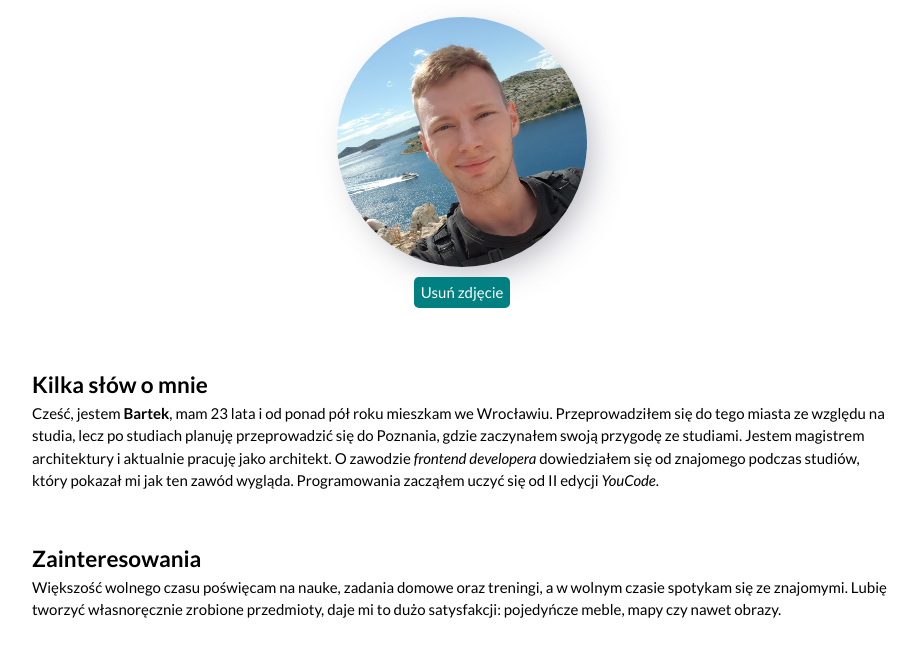
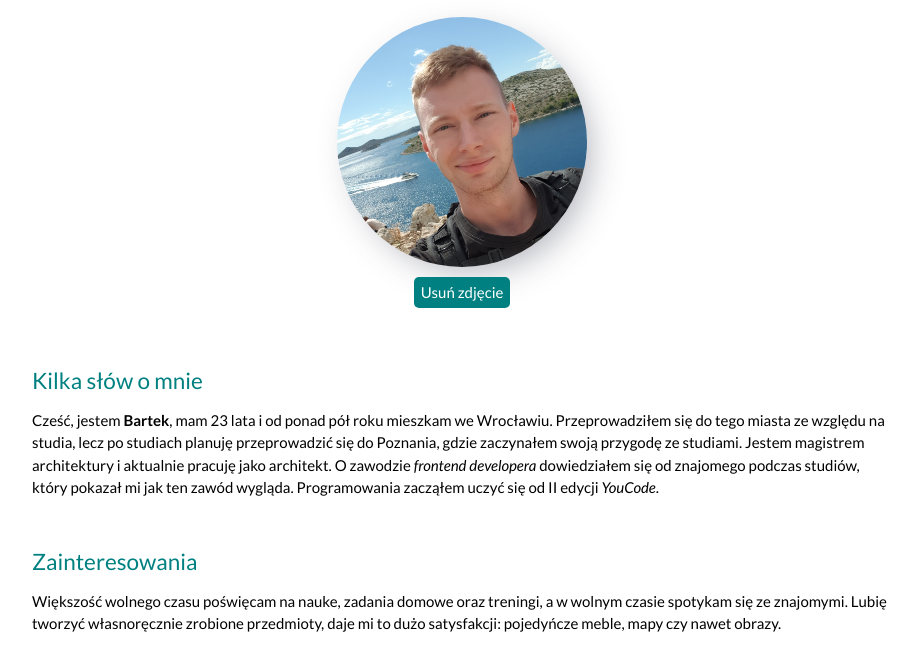
Before and after one commit to bartosz-sulgut/homepage, a plain HTML site: page index.html in a window 1280 px wide. Shown: the part 105-773 px from the top of the page, without its empty margins (178-1096 px from the left). Drawn offline with nearby package versions, Linux system fonts and the light colour scheme.

Commit message:
repair section style

```diff
--- a/css/section.css
+++ b/css/section.css
@@ -1,5 +1,15 @@
 .section {
+  margin: 50px;
+}
+
+.section__paragraph {
   font-size: 15px;
   line-height: 1.5;
-  margin: 50px;
+  font-weight: 400;
 }
+
+.section__subHeader {
+  margin-bottom: 15px;
+  color: teal;
+  font-weight: 400;
+}
--- a/index.html
+++ b/index.html
@@ -64,9 +64,9 @@
       </div>
 
       <main>
-        <section class="section">
-          <h2 id="o-mnie">Kilka słów o mnie</h2>
-          <p>
+        <section id="o-mnie" class="section">
+          <h2 class="section__subHeader">Kilka słów o mnie</h2>
+          <p class="section__paragraph">
             Cześć, jestem <b>Bartek</b>, mam 23 lata i od ponad pół roku
             mieszkam we Wrocławiu. Przeprowadziłem się do tego miasta ze względu
             na studia, lecz po studiach planuję przeprowadzić się do Poznania,
@@ -78,9 +78,9 @@
           </p>
         </section>
 
-        <section class="section">
-          <h2 id="zainteresowania">Zainteresowania</h2>
-          <p>
+        <section id="zainteresowania" class="section">
+          <h2 class="section__subHeader">Zainteresowania</h2>
+          <p class="section__paragraph">
             Większość wolnego czasu poświęcam na nauke, zadania domowe oraz
             treningi, a w wolnym czasie spotykam się ze znajomymi. Lubię tworzyć
             własnoręcznie zrobione przedmioty, daje mi to dużo satysfakcji:
```
